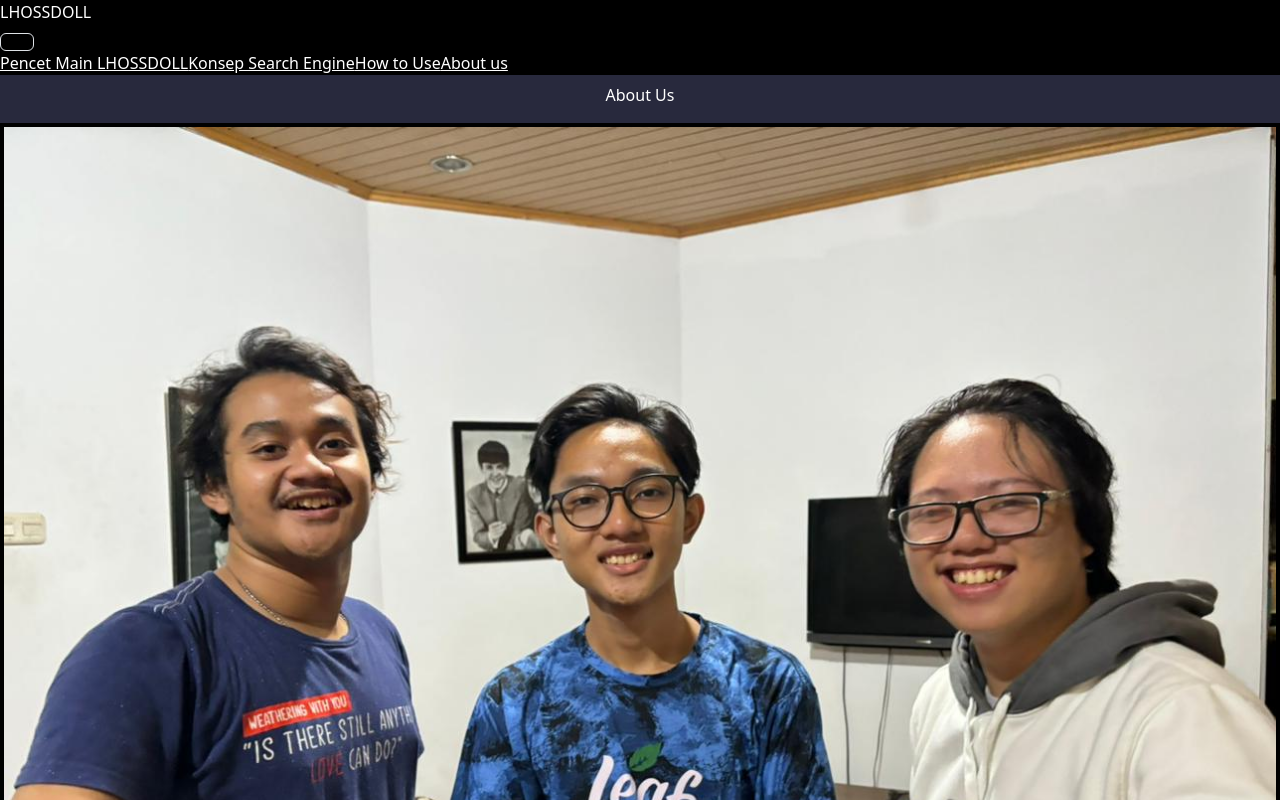
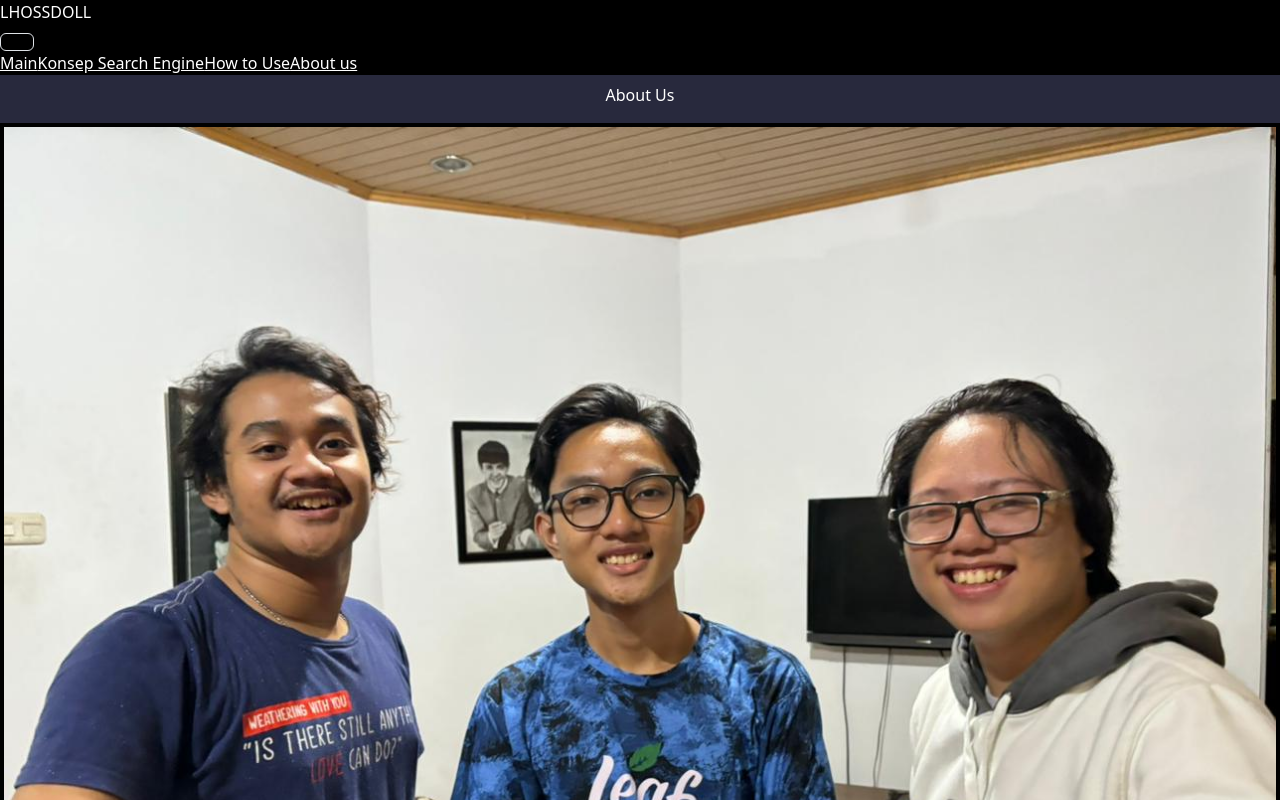
Before and after one commit to Edogawawa/Algeo02-22004, a React (Vite) app in the folder website/: page /aboutUs in a window 1280 px wide. Shown: the top 800 px of the page. Built offline with nearby package versions, Linux system fonts and the light colour scheme.

Commit message:
mau ngepush le

```diff
--- a/website/src/components/Elements/Navbar.jsx
+++ b/website/src/components/Elements/Navbar.jsx
@@ -25,7 +25,7 @@ const Navbar = () => {
         <div className="text-xl mr-5 lg:flex-grow font-bold">
           {/* Replace anchor elements with Link components */}
           <Link to="/" className="block mb-4 lg:inline-block lg:mt-0 text-white hover:text-yellow-300 mr-10 no-underline">
-            Pencet Main LHOSSDOLL
+            Main
           </Link>
           <Link to="/konsep" className="block mb-4 lg:inline-block lg:mt-0 text-white hover:text-yellow-300 mr-10 no-underline">
             Konsep Search Engine
```
